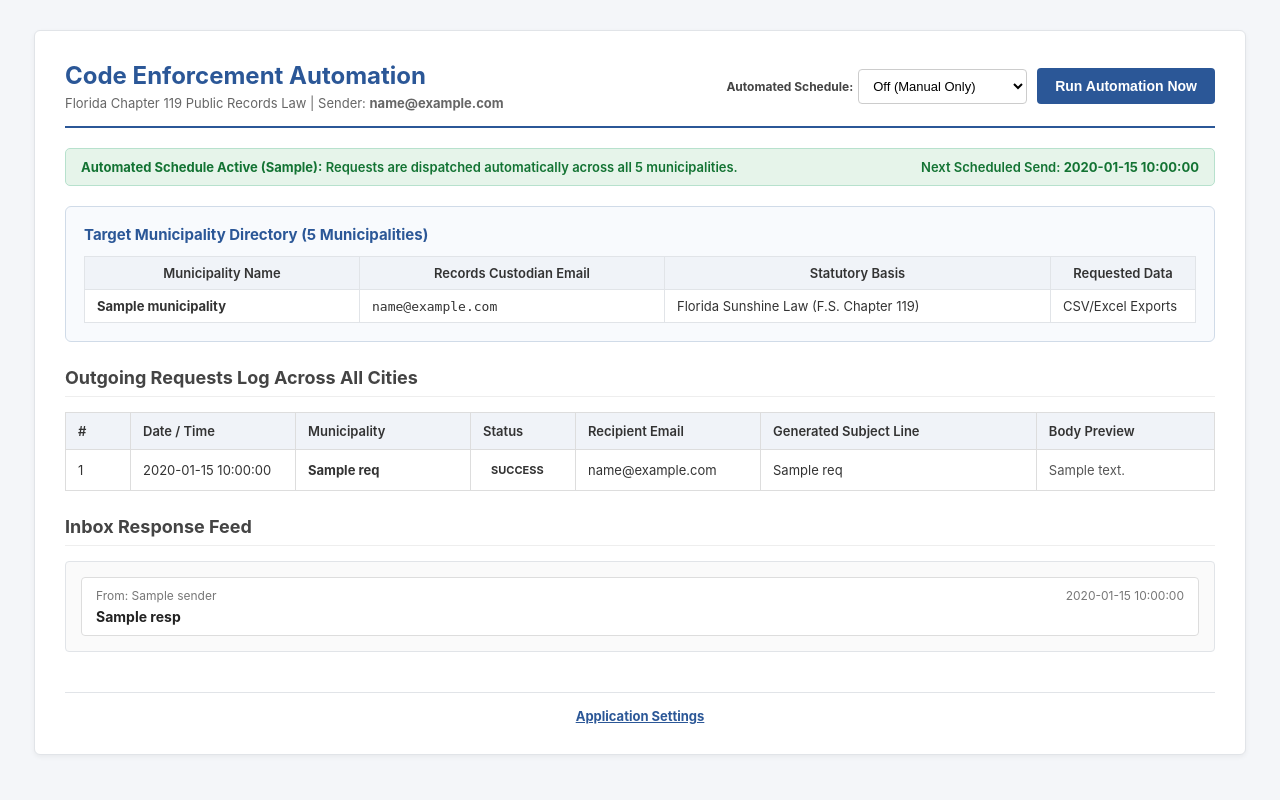
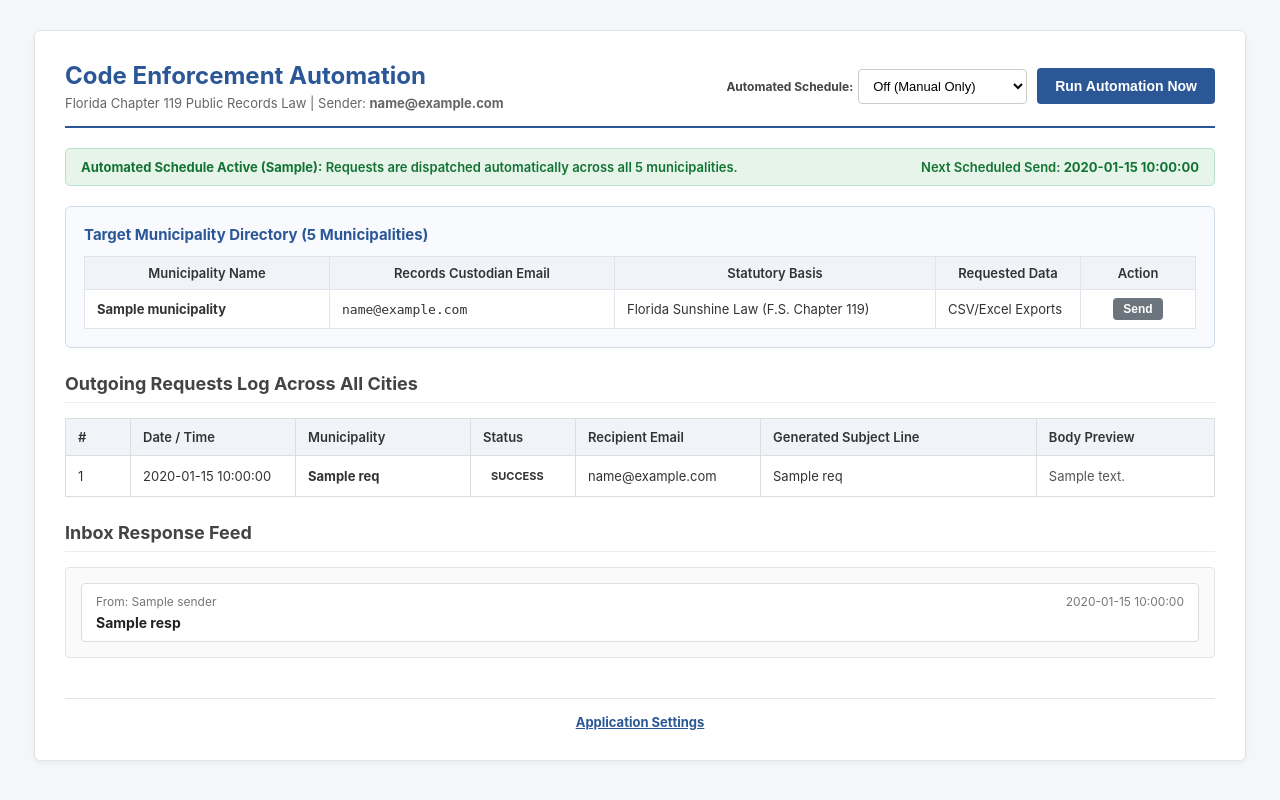
Before and after one commit to JorgeJoseContreras/boca-raton-foia-bot, a Flask app: template templates/index.html in a window 1280 px wide. Run offline with Flask 3, Linux system fonts and the light colour scheme; the template is opened without the code that fills it: most values are stand-ins (such as "Sample title", 1, 10 or a date in 2020); some libraries are stand-ins or nearby versions.

Commit message:
Add individual Send action buttons for each municipality row in the directory table and /api/trigger_single endpoint

```diff
--- a/app.py
+++ b/app.py
@@ -6,8 +6,8 @@ import atexit
 from apscheduler.schedulers.background import BackgroundScheduler
 
 from database import init_db, get_all_requests, get_all_responses, get_setting, set_setting, log_response
-from email_engine import send_all_foia_requests, check_inbox, generate_foia_content, send_telegram_notification, TARGET_MUNICIPALITIES
-from fax_engine import send_all_foia_faxes, PDF_STORAGE_DIR
+from email_engine import send_all_foia_requests, send_single_foia_email, check_inbox, generate_foia_content, send_telegram_notification, TARGET_MUNICIPALITIES
+from fax_engine import send_all_foia_faxes, send_single_foia_fax, PDF_STORAGE_DIR
 from telegram_bot import start_bot_thread
 
 load_dotenv()
@@ -126,6 +126,28 @@ def trigger_request():
 
     return jsonify({"status": "success", "message": "Multi-City FOIA email dispatch triggered for all 5 municipalities."})
 
+@app.route("/api/trigger_single", methods=["POST"])
+def trigger_single_request():
+    data = request.get_json(silent=True) or {}
+    city_name = data.get("city_name")
+
+    if not city_name:
+        return jsonify({"status": "error", "message": "city_name required"}), 400
+
+    def task():
+        if city_name == "Town of Hillsboro Beach":
+            fax_num = get_setting("fax_hillsboro_beach", "+18445421010")
+            send_single_foia_fax(city_name, target_fax_number=fax_num)
+        else:
+            target = next((m for m in TARGET_MUNICIPALITIES if m["name"] == city_name), None)
+            if target:
+                send_single_foia_email(city_name, target["email"])
+
+    thread = threading.Thread(target=task)
+    thread.start()
+
+    return jsonify({"status": "success", "message": f"FOIA request triggered for {city_name}."})
+
 @app.route("/api/schedule", methods=["GET", "POST"])
 def manage_schedule():
     if request.method == "POST":
--- a/templates/index.html
+++ b/templates/index.html
@@ -385,10 +385,11 @@
             <table class="directory-table">
                 <thead>
                     <tr>
-                        <th style="width: 250px;">Municipality Name</th>
-                        <th style="width: 280px;">Records Custodian Email</th>
+                        <th style="width: 220px;">Municipality Name</th>
+                        <th style="width: 260px;">Records Custodian Email</th>
                         <th>Statutory Basis</th>
                         <th style="width: 120px;">Requested Data</th>
+                        <th style="width: 90px; text-align: center;">Action</th>
                     </tr>
                 </thead>
                 <tbody>
@@ -398,6 +399,9 @@
                         <td><code>{{ m.email }}</code> {% if m.type == 'fax' or m.email.startswith('+') %}(Fax){% endif %}</td>
                         <td>Florida Sunshine Law (F.S. Chapter 119)</td>
                         <td>{% if m.type == 'fax' or m.email.startswith('+') %}Telnyx Cloud Fax{% else %}CSV/Excel Exports{% endif %}</td>
+                        <td style="text-align: center;">
+                            <button class="btn btn-secondary" style="padding: 4px 10px; font-size: 12px;" onclick="sendSingleCity('{{ m.name }}')">Send</button>
+                        </td>
                     </tr>
                     {% endfor %}
                 </tbody>
@@ -605,6 +609,22 @@
                 showToast("Error triggering batch fax dispatch.");
             }
         }
+
+        async function sendSingleCity(cityName) {
+            showToast(`Triggering FOIA request for ${cityName}...`);
+            try {
+                const res = await fetch('/api/trigger_single', {
+                    method: 'POST',
+                    headers: { 'Content-Type': 'application/json' },
+                    body: JSON.stringify({ city_name: cityName })
+                });
+                const data = await res.json();
+                showToast(data.message);
+                setTimeout(() => location.reload(), 3000);
+            } catch (err) {
+                showToast("Error triggering single city request.");
+            }
+        }
     </script>
 </body>
 </html>
```
